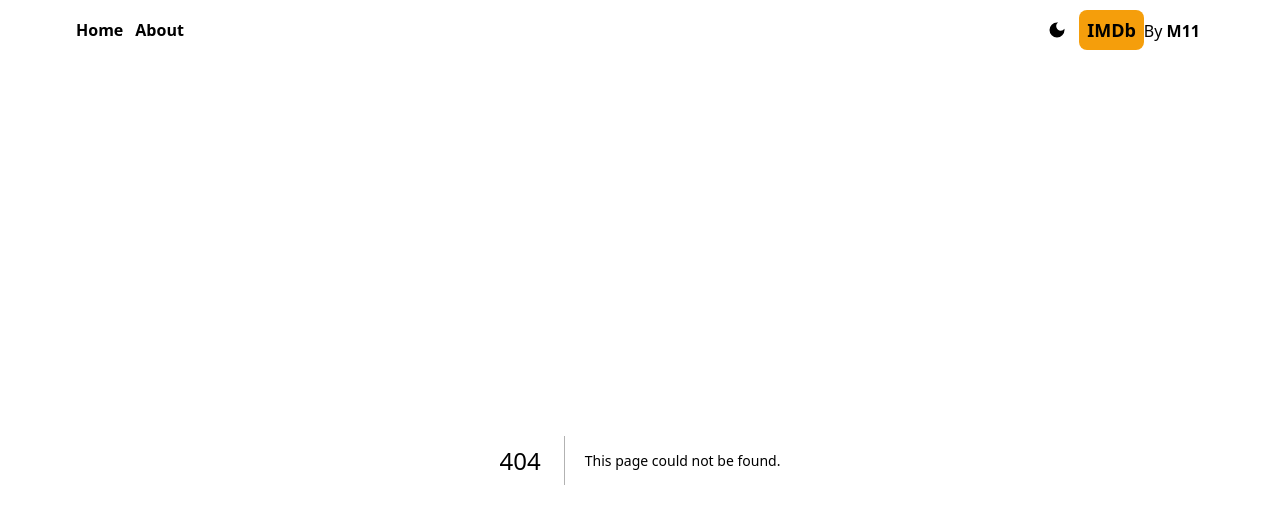
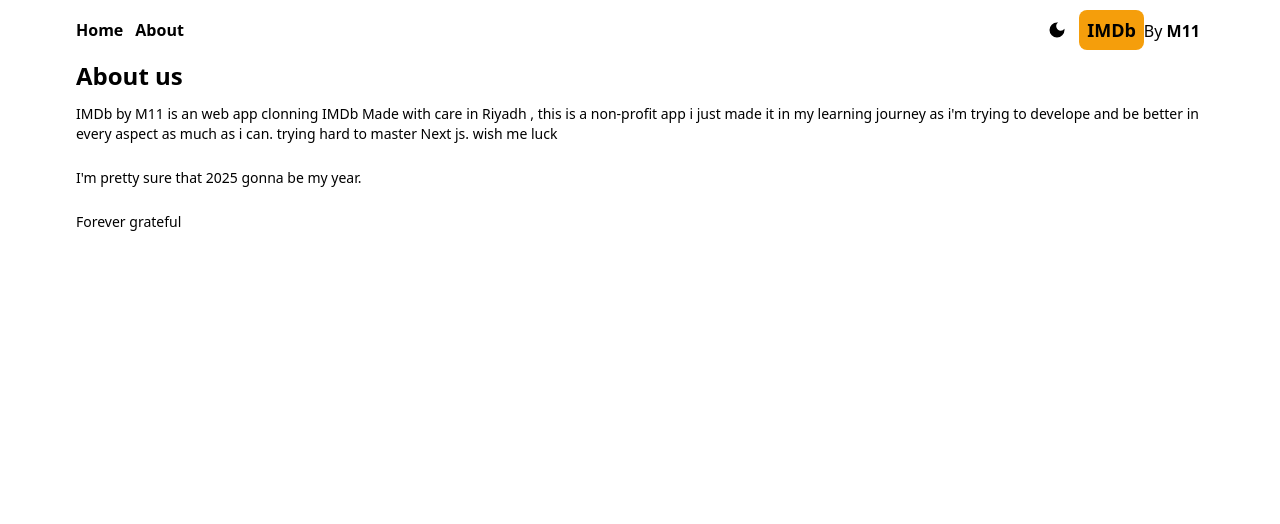
Before and after one commit to Memy11th/IMdb-Nextjs, a Next.js app: page /about in a window 1280 px wide. Before the commit this address had no page. Shown: the top 524 px of the page. Built offline with nearby package versions, Linux system fonts and the light colour scheme.

Commit message:
Creating the about page

```diff
--- a/src/app/Providers.tsx
+++ b/src/app/Providers.tsx
@@ -15,7 +15,10 @@
 
     return (
         <ThemeProvider defaultTheme="system" attribute="class">
+            <div className=' dark:bg-black bg-white min-h-screen transition-colors duration-700 '>
             {children}
+            </div>
+
         </ThemeProvider>
     );
 }
--- /dev/null
+++ b/src/app/about/page.tsx
@@ -0,0 +1,13 @@
+import React from 'react'
+
+export default function page() {
+    return <>
+    <div className='max-w-6xl mx-auto spaxe-y-2'>
+    <h1 className='font-bold ms-3 text-2xl dark:text-amber-500'>About us</h1>
+    <p className=' p-3 text-sm'>IMDb by M11 is an web app clonning IMDb Made with care in Riyadh , this is a non-profit app i just made it in my learning journey as i'm trying to develope and be better in every aspect as much as i can. trying hard to master Next js. wish me luck</p>
+    <p className=' p-3 text-sm'>I'm pretty sure that 2025 gonna be my year.</p>
+    <p className=' p-3 text-sm'>Forever grateful</p>
+    </div>
+
+    </>
+}
```
